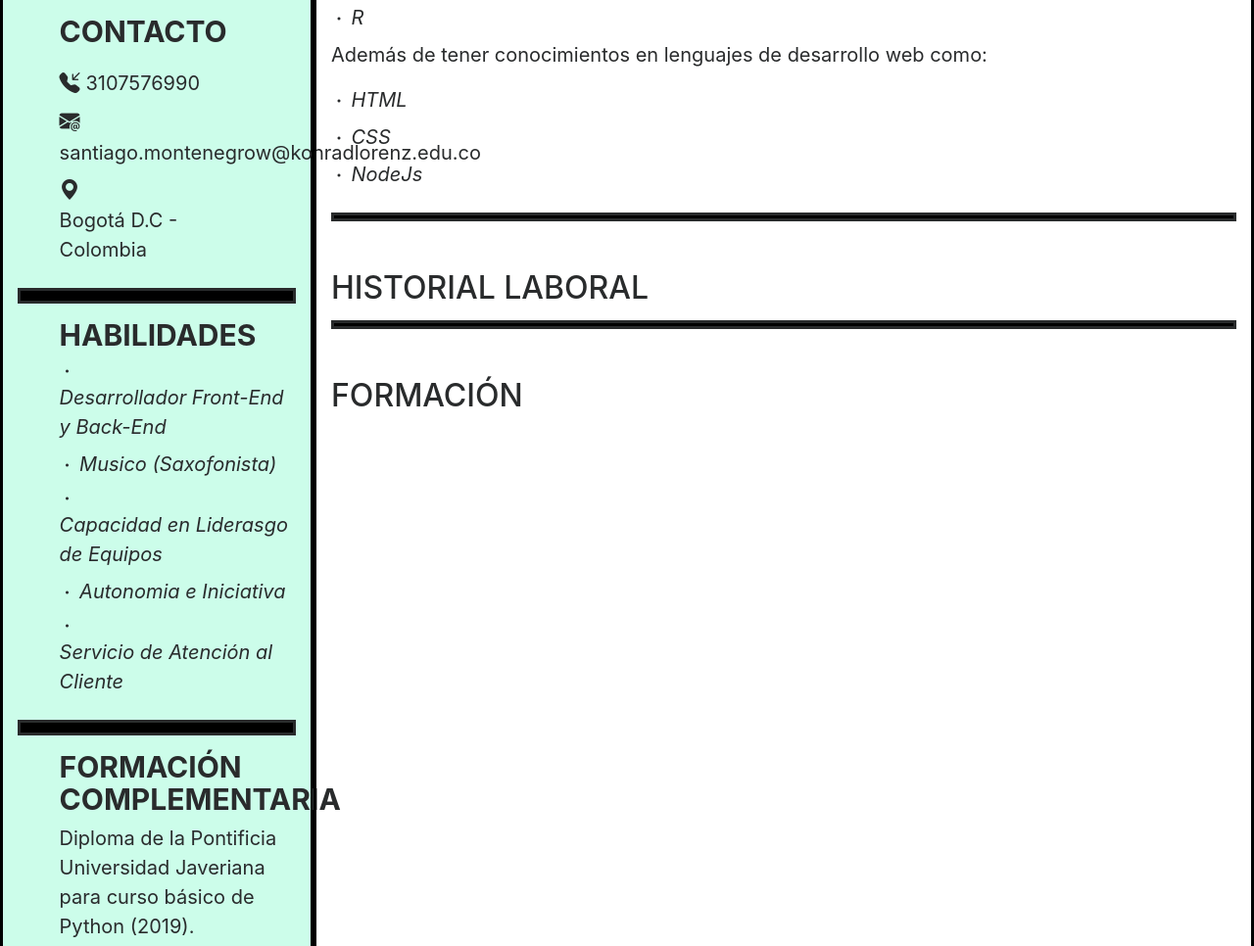
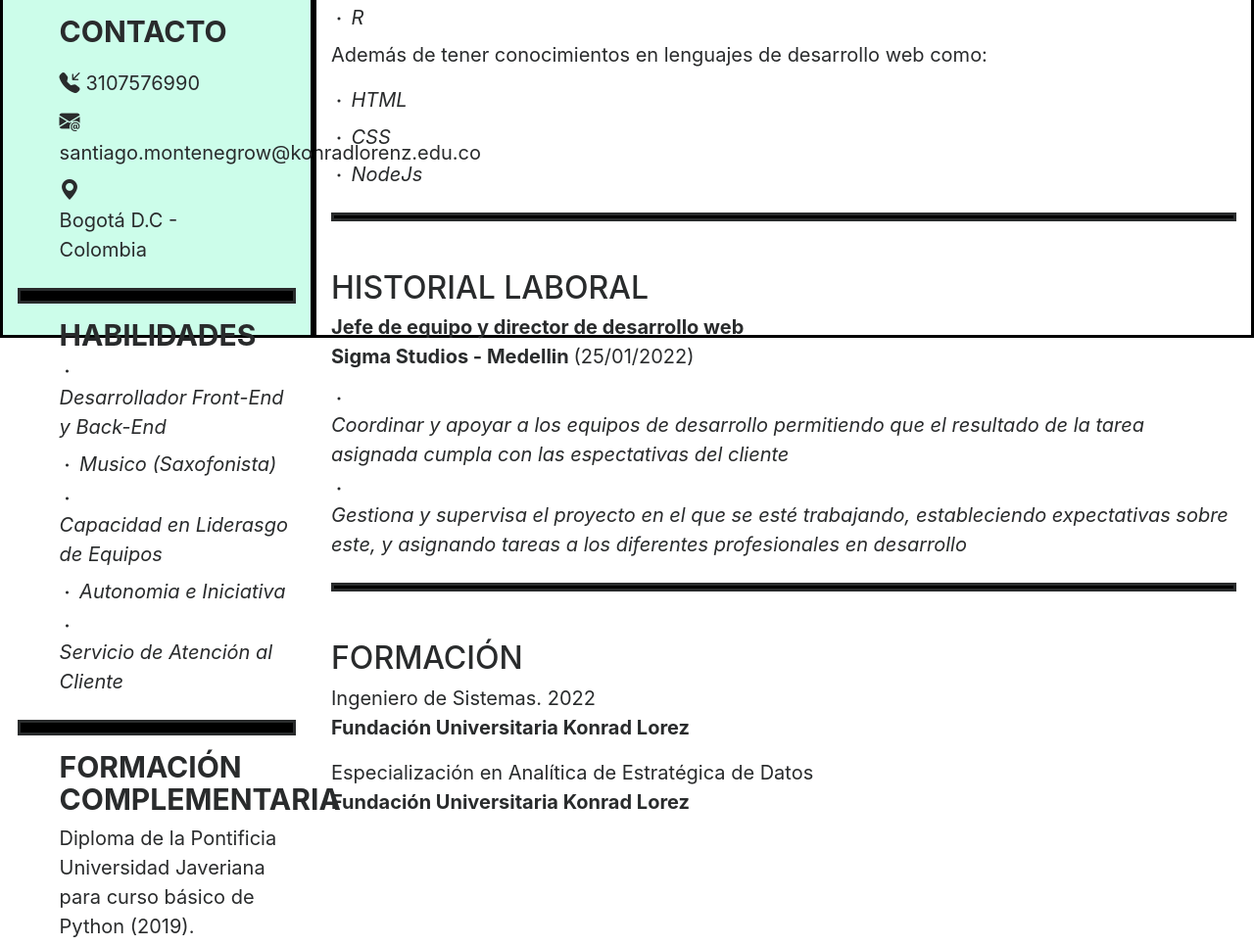
Before and after one commit to Lupin10/TalleresDise-oDeInterfaces, a plain HTML site: page index.html in a window 1280 px wide. Shown: the part 455-1421 px from the top of the page at 98% size. Drawn offline with nearby package versions, Linux system fonts and the light colour scheme.

Commit message:
Hoja de vida finalizada
Se da por finalizada la hoja de vida al añadir la información restante.

```diff
--- a/css/style.css
+++ b/css/style.css
@@ -1,9 +1,14 @@
+body{
+    display: flex;
+    flex-direction: column;
+}
 .col-md-3{
+    height: 100vh;
     border: solid black;
     background-color: rgb(204, 253, 234);
-
 }
 .col-md-9{
+    height: 100vh;
     border: solid black;
 }
 
@@ -24,7 +29,6 @@
     margin-top: 20px;
     margin-right: 50px;
     font-size: 21px;
-
 }
 h2{
     margin-top: 50px;
--- a/index.html
+++ b/index.html
@@ -75,7 +75,7 @@
       </div>
 
       <hr>
-
+      <!--Resumen Profecional-->
       <div>
         <h2>RESUMEN PROFECIONAL</h2>
         <p>Desarrollador Front-End y Back-End cualificado para atender e interpretar las necesidades propuestas por clientes dentro del campo artistico y lógico, demostrando amabilidad y seguridad al interactuar con equipos de trabajo y con los clientes.</p>
@@ -105,17 +105,24 @@
       </div>
 
       <hr class="divicion">
-
+      <!--Historial Laboral-->
       <div>
         <h2>HISTORIAL LABORAL</h2>
-        <p></p>
+        <p><b>Jefe de equipo y director de desarrollo web <br> Sigma Studios - Medellin </b> (25/01/2022)</p>
+        <i class="bi bi-dot">
+          <label>Coordinar y apoyar a los equipos de desarrollo permitiendo que el resultado de la tarea asignada cumpla con las espectativas del cliente</label>
+        </i><br>
+        <i class="bi bi-dot">
+          <label>Gestiona y supervisa el proyecto en el que se esté trabajando, estableciendo expectativas sobre este, y asignando tareas a los diferentes profesionales en desarrollo</label>
+        </i> <br>
       </div>
 
       <hr class="divicion">
-
+      <!--Formación-->
       <div>
         <h2>FORMACIÓN</h2>
-        <p></p>
+        <p>Ingeniero de Sistemas. 2022 <br><b>Fundación Universitaria Konrad Lorez</b></p>
+        <p>Especialización en Analítica de Estratégica de Datos <br><b>Fundación Universitaria Konrad Lorez</b></p>
       </div>
 		</div>
 	</div>
```
